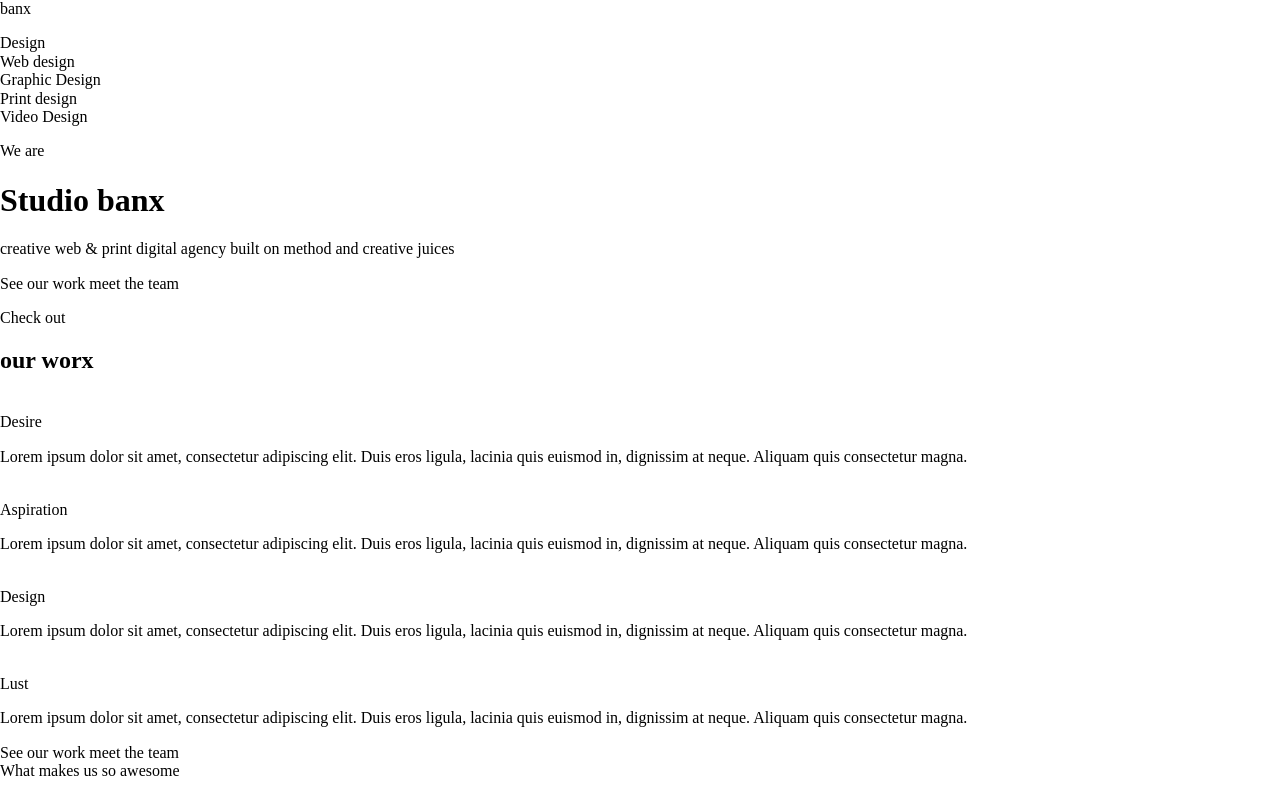
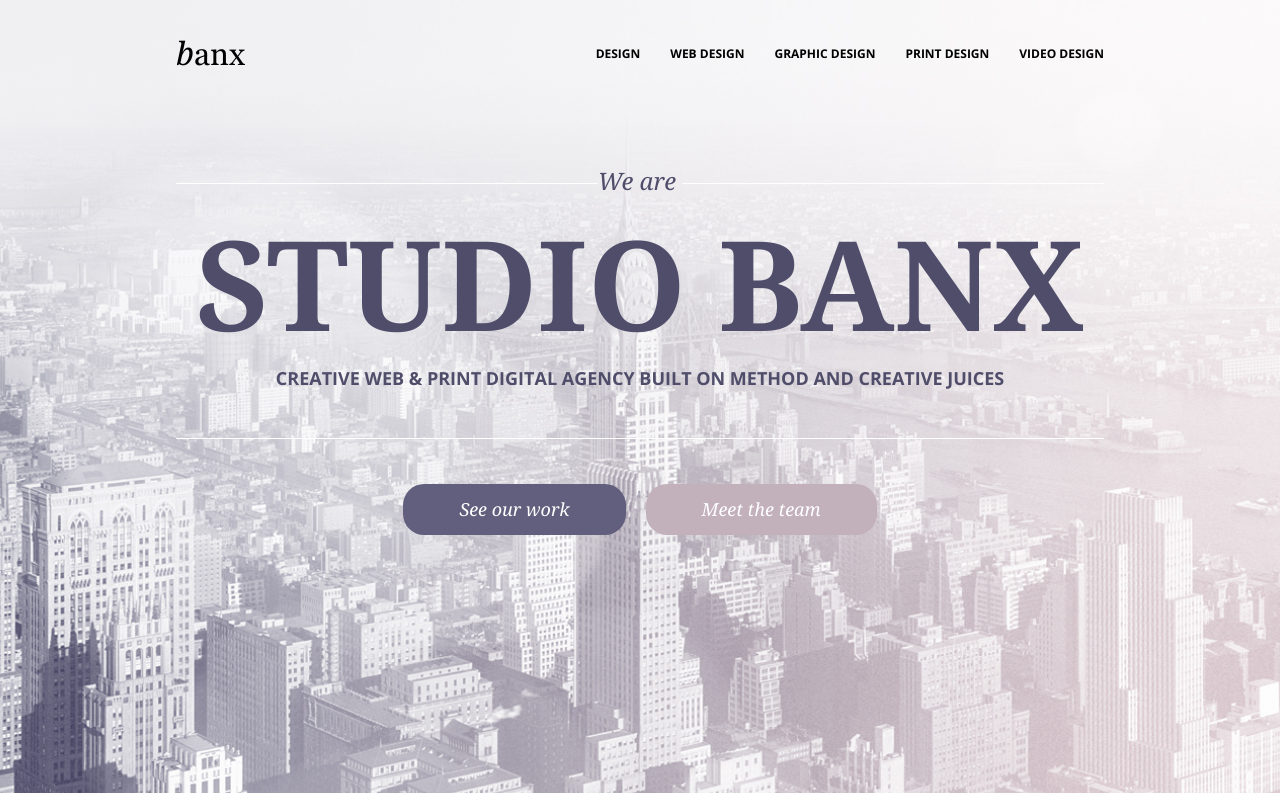
Before and after one commit to MaxAlieksieiev/Banks, a plain HTML site: page index.html in a window 1280 px wide. Shown: the top 793 px of the page. Drawn offline with nearby package versions, Linux system fonts and the light colour scheme.

Commit message:
section header: done style

```diff
--- a/index.html
+++ b/index.html
@@ -12,8 +12,10 @@
     <!-- header -->
     <header class="header">
         <div class="container">
+            <div class="header__inner">
+                <div class="header__top">
                     <div class="logo">
-                <div class="logo__text">b<span class='logo__text--regular'>anx</span></div>
+                        <a class="logo__text" href="#"><span class='logo__text--italic'>b</span>anx</a>
                     </div>
                     <nav class="header__menu">
                         <ul class="header__list">
@@ -24,15 +26,17 @@
                             <li class="header__item"><a href="#" class="header__link">Video Design</a></li>
                         </ul>
                     </nav>
+                </div>
                 <div class="header__text">
                     <div class="title">
-                    <p class="title_words">We are</p>
+                        <p class="title__words">We are  </p>
                         <h1 class="title__text">Studio banx</h1>
                         <p class="title__desc"> creative web & print digital agency built on method and creative juices</p>
                     </div>
                     <div class="header__buttons buttons">
                         <a href="#" class="header__btn button">See our work</a>
-                    <a href="#" class="header__btn button button--active">meet the team</a>
+                        <a href="#" class="header__btn button button--active">Meet the team</a>
+                    </div>
                 </div>
             </div>
         </div>
--- a/style/sccs/main.scss
+++ b/style/sccs/main.scss
@@ -1,4 +1,3 @@
-
 @font-face{
     font-family: 'Georgia';
     src: url('/fonts/Georgia/Georgia.woff2') format('woff2'),
@@ -6,13 +5,22 @@
     font-weight: 400;
 }
 
-$main_font: 'Open Sans', Arial, sans-serif;
-$font_of_title: 'Georgia', ;
-
+$title_font: 'Open Sans', Arial, sans-serif;
+$font: 'Georgia', san-serif;
+$main_color: #4f4d6a;
 *,
 *::after,
 *::before{
     box-sizing: border-box;
+}
+body{
+    font-family: $font;
+    font-size: 12px;
+    font-weight: 400;
+    color: $main_color;
+}
+h1,h2{
+    margin: 0;
 }
 a{
     text-decoration: none;
@@ -22,3 +30,109 @@ ul{
     list-style: none;
     padding-left: 0;
 }
+.container{
+    max-width: 960px;
+    margin: 0 auto;
+    padding: 0 16px;
+}
+.header{
+    background-image: url('/images/header.jpg');
+    background-size: cover;
+    background-repeat: no-repeat;
+    background-position: center;
+    height: 100%;
+    &__inner{
+        padding-top: 35px;
+        padding-bottom: 614px;
+    }
+    &__top{
+        display: flex;
+        justify-content: space-between;
+    }
+    &__menu{
+        font-family: $title_font;
+        font-weight: 700;
+        text-transform: uppercase;
+    }
+    &__list{
+        display: flex;
+    }
+    &__item{
+        margin-left: 30px;
+    }
+    &__text{
+        padding-top: 70px;
+        text-align: center;
+    }
+    &__buttons{
+        padding-top: 45px;
+    }
+}
+.logo{
+    color: $main_color;
+    &__text{
+        font-size: 32px;
+        font-weight: 400;
+    }
+    &__text--italic{
+        font-style: italic;
+    }
+}
+.title{
+    padding-bottom: 30px;
+    border-bottom: 1px solid #ffffff;
+    overflow: hidden;
+    &__words{
+        font-size: 24px;
+        font-style: italic;
+
+    }
+    &__words::after,
+    &__words::before{
+        content: "";
+        display: inline-flex;
+        vertical-align: middle;
+        width: 100%;
+        height: 1px;
+        background-color: #fff;
+        border: solid #FFF;
+	    border-width: 0 10px;
+    }
+    &__words::after{
+        margin-right: -100%;
+    }
+    &__words::before{
+        margin-left: -100%;
+    }
+    &__text{
+        font-size: 125px;
+        line-height: 130px;
+        font-weight: 700;
+        text-transform: uppercase;
+    }
+    &__desc{
+        font-family: $title_font;
+        font-weight: 700;
+        font-size: 18px;
+        line-height: 24px;
+        text-transform: uppercase;
+    }
+}
+.buttons{
+    display: flex;
+    justify-content: center;
+}
+.button{
+    font-family: $font;
+    font-size: 18px;
+    font-style: italic;
+    color: #ffffff;
+    padding: 15px 56px;
+    background-color: #615f7d;
+    margin-right: 20px;
+    border-radius: 21px;
+    &--active{
+        background-color: #c2b0bb;
+        margin-right: 0;
+    }
+}
```
Also changed, not shown: images/header.jpg (added), style/css/main.css. Lines whose indentation alone changed are shown as unchanged.
